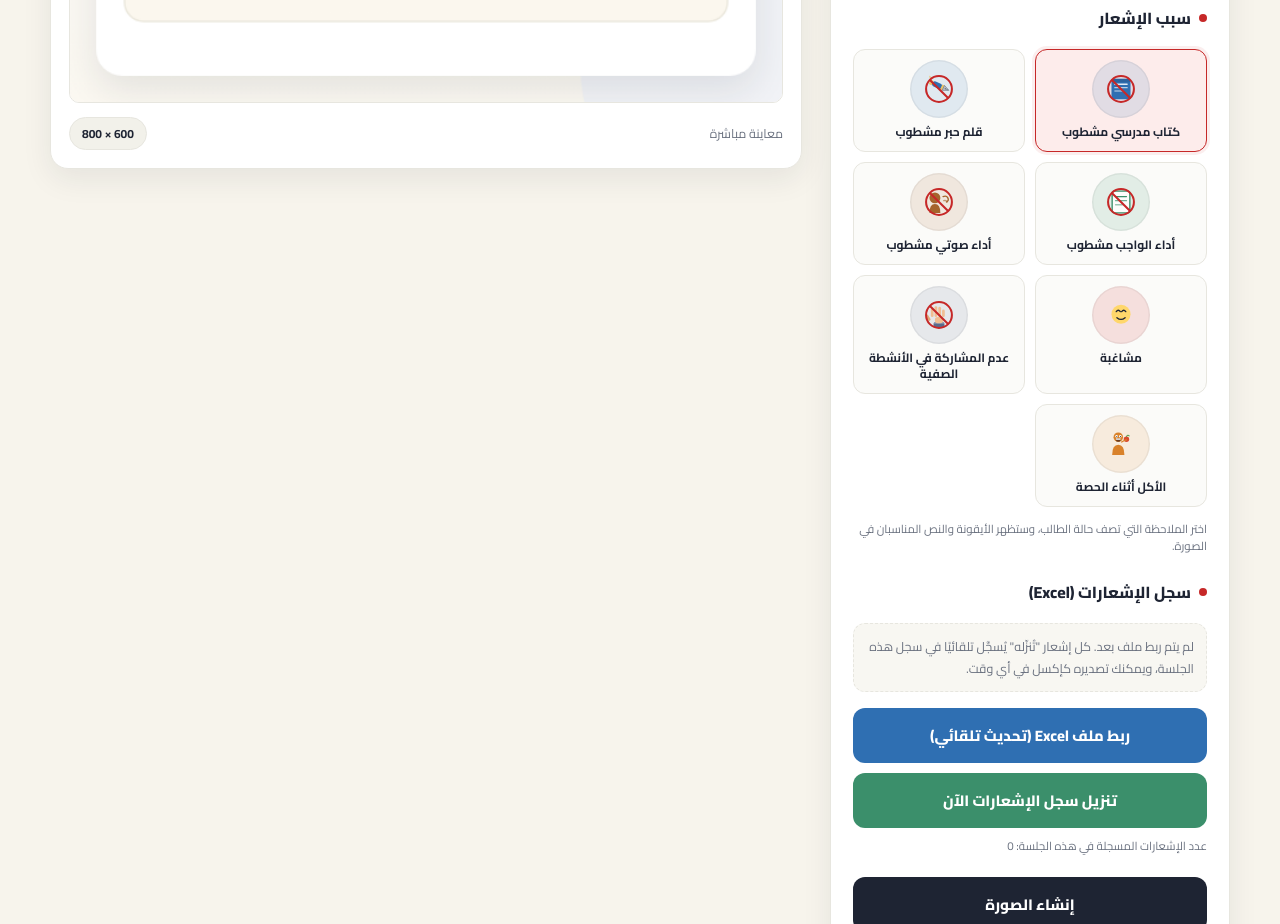
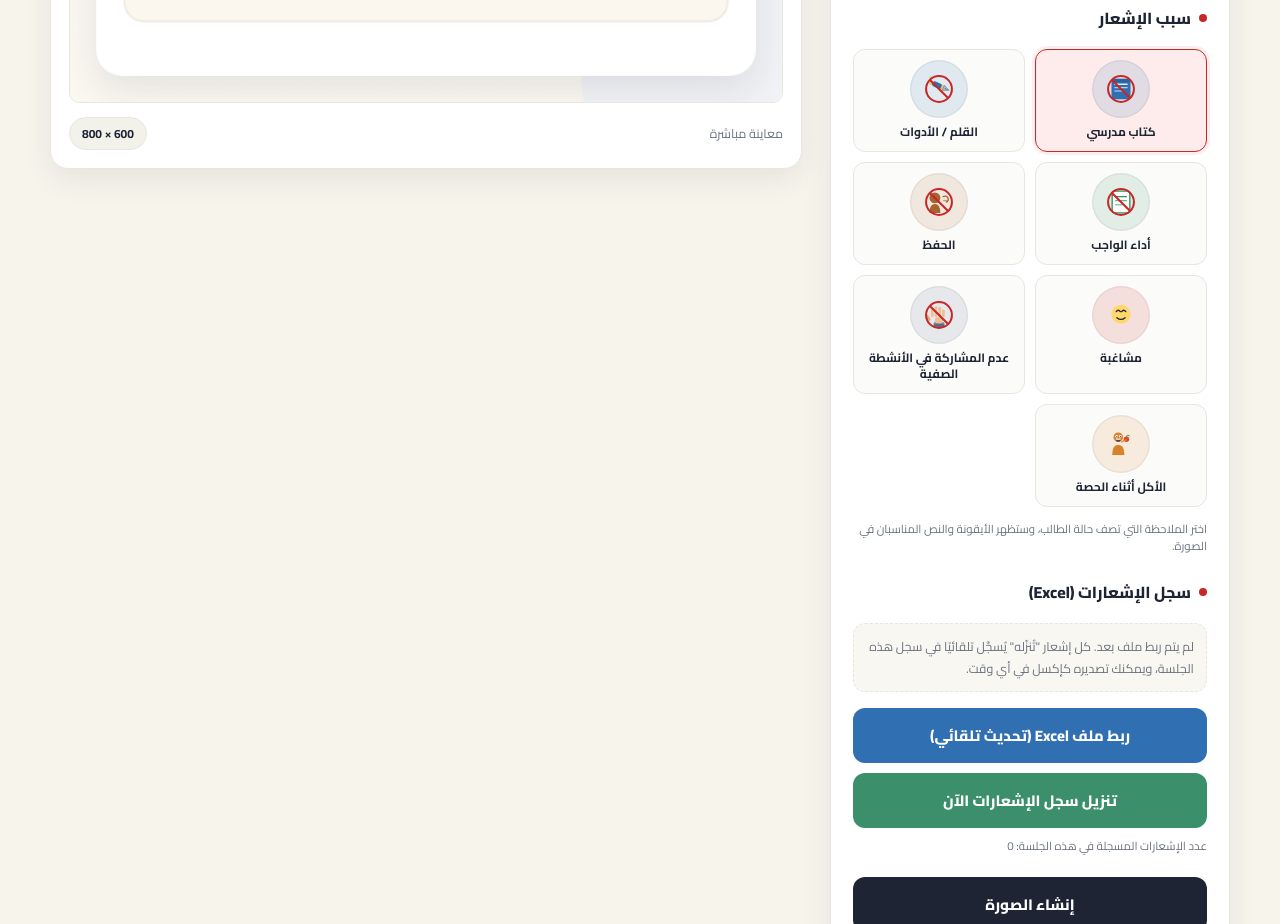
Before and after one commit to wordwallraedattafy/my-website-, a plain HTML site: page index.html in a window 1280 px wide. Shown: the part 1057-1981 px from the top of the page. Drawn offline with Linux system fonts and the light colour scheme.

Commit message:
Update index.html

```diff
--- a/index.html
+++ b/index.html
@@ -230,7 +230,7 @@
 const REASONS = [
   {
     id: 'book',
-    label: 'كتاب مدرسي مشطوب',
+    label: 'كتاب مدرسي ',
     caption: 'لم يُحضر الطالب كتابه المدرسي',
     strike: true,
     color: '#2f6fb2',
@@ -238,7 +238,7 @@ const REASONS = [
   },
   {
     id: 'pen',
-    label: 'قلم حبر مشطوب',
+    label: 'القلم / الأدوات  ',
     caption: 'لم يُحضر الطالب القلم / الأدوات',
     strike: true,
     color: '#2f6fb2',
@@ -246,7 +246,7 @@ const REASONS = [
   },
   {
     id: 'homework',
-    label: 'أداء الواجب مشطوب',
+    label: 'أداء الواجب ',
     caption: 'لم يُنجز الطالب الواجب المدرسي',
     strike: true,
     color: '#3b8f6b',
@@ -254,7 +254,7 @@ const REASONS = [
   },
   {
     id: 'oral',
-    label: 'أداء صوتي مشطوب',
+    label: 'الحفظ  ',
     caption: 'لم يحفظ النص',
     strike: true,
     color: '#a5642c',
@@ -271,7 +271,7 @@ const REASONS = [
   {
     id: 'noparticipation',
     label: 'عدم المشاركة في الأنشطة الصفية',
-    caption: 'عدم المشاركة في الأنشطة الصفية',
+    caption: 'الطالب لا يشارك في الأنشطة الصفية',
     strike: true,
     color: '#5b6b8c',
     draw: drawHandRaise
@@ -279,7 +279,7 @@ const REASONS = [
   {
     id: 'eating',
     label: 'الأكل أثناء الحصة',
-    caption: 'الأكل أثناء الحصة',
+    caption: 'الطالب  يأكل أثناء الحصة',
     strike: false,
     color: '#d9822b',
     draw: drawPersonEating
```
